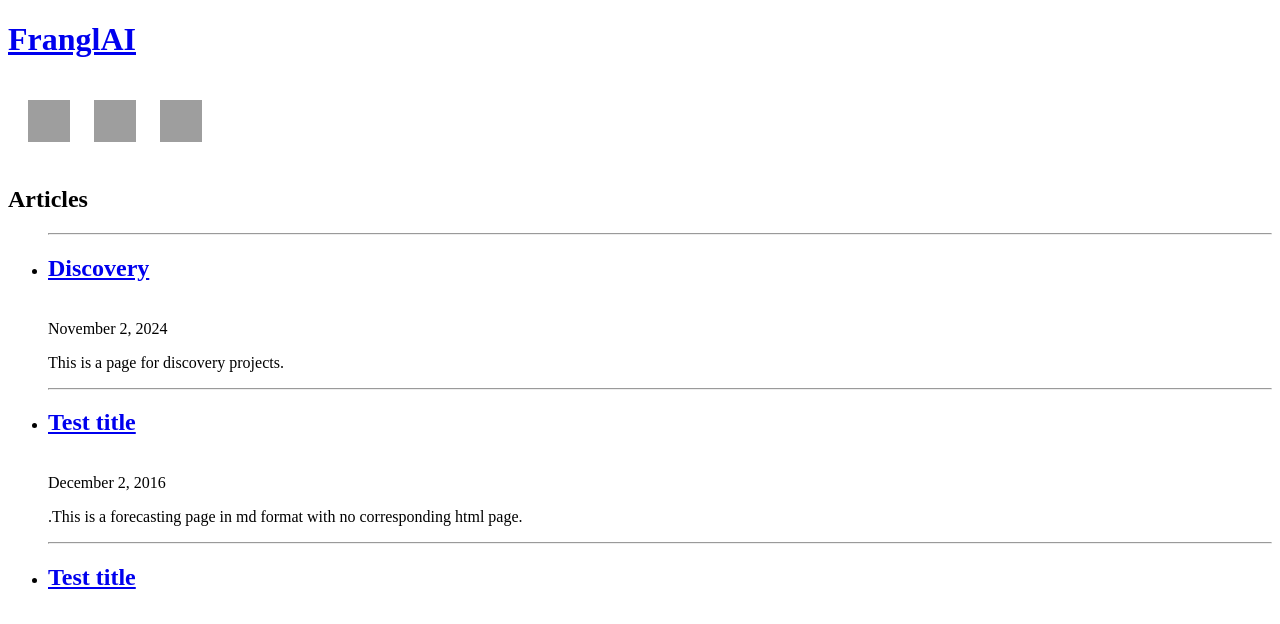
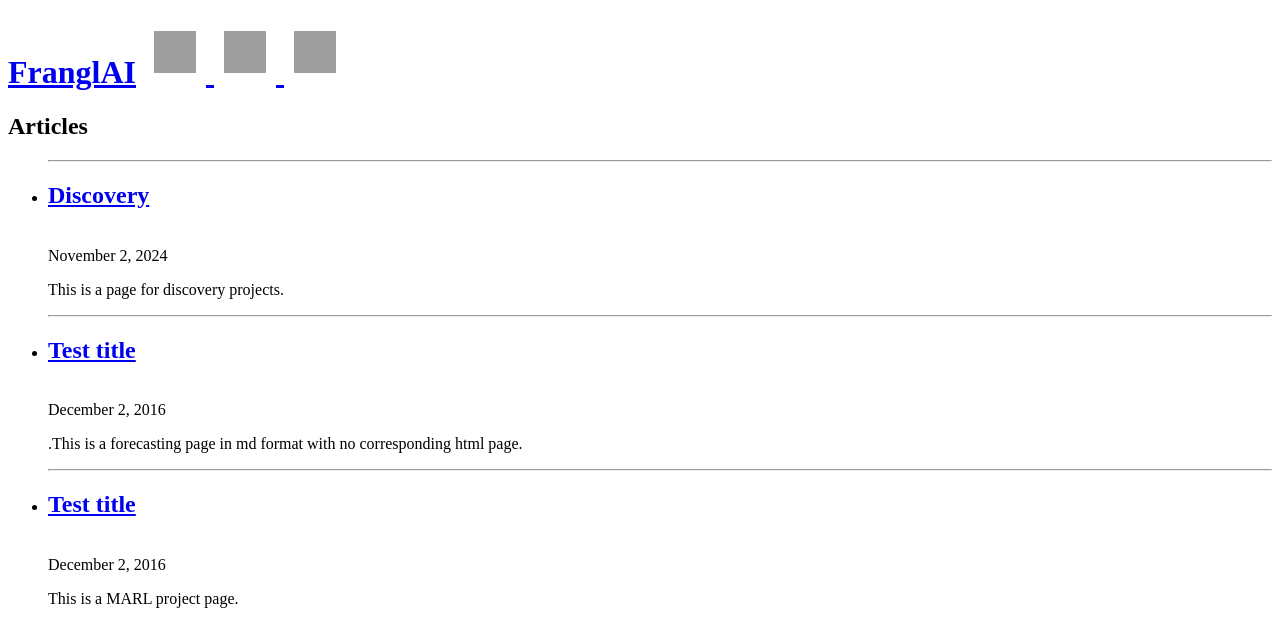
Before and after one commit to AndrewRWilliams/AndrewRWilliams.github.io, a Jekyll site: the page built from projects/index.html, in a window 1280 px wide. Shown: the part 108-732 px from the top of the page. Built offline with Jekyll 4.4.1, drawn with Linux system fonts in a browser that asks for light colours; grey boxes are pictures that could not be loaded.

Commit message:
put icons in header title

```diff
--- a/_includes/header.html
+++ b/_includes/header.html
@@ -18,8 +18,6 @@
     <div class="header-container">
         <h1 class="header-title">
             <a href="{{ site.baseurl }}/">{{ site.title }}</a>
-        </h1>
-        <nav class="group">
             <a href="https://scholar.google.ca/citations?user=6gnCkJ0AAAAJ&hl=en">
                 <img
                     src="https://upload.wikimedia.org/wikipedia/commons/c/c7/Google_Scholar_logo.svg"
@@ -41,7 +39,6 @@
                     style="width: 42px; height: 42px; margin: 10px"
                 />
             </a>
-        </nav>
+        </h1>
     </div>
-    <h2 class="header-subtitle">{{ site.subtitle }}</h2>
 </header>
```
